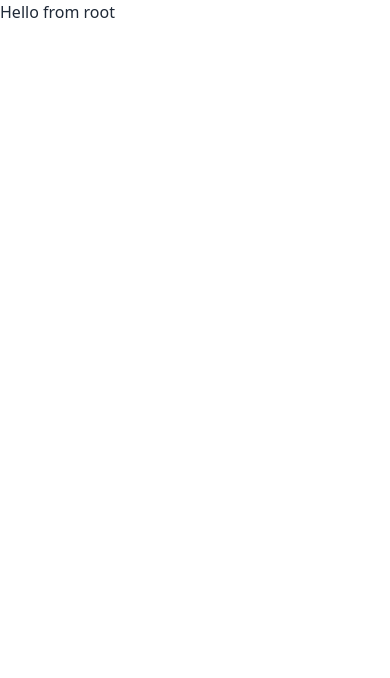
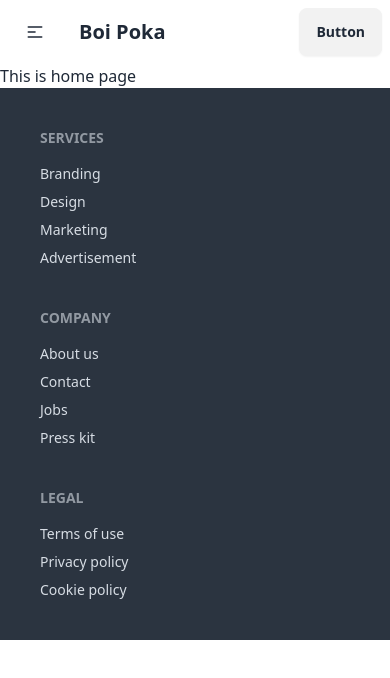
Before and after one commit to Hasan1971f/boi-poka-vibe, a React (Vite) app: page / in a window 390 px wide. Shown: the top 678 px of the page. Built offline with nearby package versions, Linux system fonts and the light colour scheme.

Commit message:
added a responsive navbar

```diff
--- /dev/null
+++ b/src/Components/Dashboard/Dashboard.jsx
@@ -0,0 +1,11 @@
+import React from 'react';
+
+const Dashboard = () => {
+    return (
+        <div>
+            <h2 className="text-5xl">Disum disum dasboard</h2>
+        </div>
+    );
+};
+
+export default Dashboard;
--- /dev/null
+++ b/src/Components/ErrorPage/Errorpage.jsx
@@ -0,0 +1,12 @@
+import React from 'react';
+
+const Errorpage = () => {
+    return (
+        <div>
+            <h2 className="text-5xl">page not found</h2>
+            <p>Status: 404</p>
+        </div>
+    );
+};
+
+export default Errorpage;
--- /dev/null
+++ b/src/Components/Footer/Footer.jsx
@@ -0,0 +1,30 @@
+import React from 'react';
+
+const Footer = () => {
+    return (
+        <footer className="footer bg-neutral text-neutral-content p-10">
+            <nav>
+                <h6 className="footer-title">Services</h6>
+                <a className="link link-hover">Branding</a>
+                <a className="link link-hover">Design</a>
+                <a className="link link-hover">Marketing</a>
+                <a className="link link-hover">Advertisement</a>
+            </nav>
+            <nav>
+                <h6 className="footer-title">Company</h6>
+                <a className="link link-hover">About us</a>
+                <a className="link link-hover">Contact</a>
+                <a className="link link-hover">Jobs</a>
+                <a className="link link-hover">Press kit</a>
+            </nav>
+            <nav>
+                <h6 className="footer-title">Legal</h6>
+                <a className="link link-hover">Terms of use</a>
+                <a className="link link-hover">Privacy policy</a>
+                <a className="link link-hover">Cookie policy</a>
+            </nav>
+        </footer>
+    );
+};
+
+export default Footer;
--- /dev/null
+++ b/src/Components/Home/Home.jsx
@@ -0,0 +1,11 @@
+import React from 'react';
+
+const Home = () => {
+    return (
+        <div>
+            <h2>This is home page</h2>
+        </div>
+    );
+};
+
+export default Home;
--- /dev/null
+++ b/src/Components/NavBar/NavBar.jsx
@@ -0,0 +1,48 @@
+import React from 'react';
+
+const NavBar = () => {
+
+    const links = <>
+     <li><a>Home</a></li>
+     <li><a>Item 3</a></li>
+
+    </>
+    return (
+        <div className="navbar bg-base-100">
+            <div className="navbar-start">
+                <div className="dropdown">
+                    <div tabIndex={0} role="button" className="btn btn-ghost lg:hidden">
+                        <svg
+                            xmlns="http://www.w3.org/2000/svg"
+                            className="h-5 w-5"
+                            fill="none"
+                            viewBox="0 0 24 24"
+                            stroke="currentColor">
+                            <path
+                                strokeLinecap="round"
+                                strokeLinejoin="round"
+                                strokeWidth="2"
+                                d="M4 6h16M4 12h8m-8 6h16" />
+                        </svg>
+                    </div>
+                    <ul
+                        tabIndex={0}
+                        className="menu menu-sm dropdown-content bg-base-100 rounded-box z-[1] mt-3 w-52 p-2 shadow">
+                        {links}
+                    </ul>
+                </div>
+                <a className="btn btn-ghost text-xl">Boi Poka</a>
+            </div>
+            <div className="navbar-center hidden lg:flex">
+                <ul className="menu menu-horizontal px-1">
+                   {links}
+                </ul>
+            </div>
+            <div className="navbar-end">
+                <a className="btn">Button</a>
+            </div>
+        </div>
+    );
+};
+
+export default NavBar;
--- a/src/Components/Root/Root.jsx
+++ b/src/Components/Root/Root.jsx
@@ -1,8 +1,13 @@
+import { Outlet } from "react-router-dom";
+import Footer from "../Footer/Footer";
+import NavBar from "../NavBar/NavBar";
 
 const Root = () => {
     return (
         <div>
-            <h3>Hello from root</h3>
+          <NavBar></NavBar>
+          <Outlet></Outlet>
+          <Footer></Footer>
         </div>
     );
 };
--- a/src/main.jsx
+++ b/src/main.jsx
@@ -9,11 +9,25 @@
   RouterProvider,
 } from "react-router-dom";
 import Root from './Components/Root/Root';
+import Errorpage from './Components/ErrorPage/Errorpage';
+import Home from './Components/Home/Home';
+import Dashboard from './Components/Dashboard/Dashboard';
 
 const router = createBrowserRouter([
   {
     path: "/",
-    element: <Root></Root>
+    element: <Root></Root>,
+    errorElement: <Errorpage></Errorpage>,
+    children: [
+      {
+        path: '/',
+        element: <Home></Home>
+      },
+      {
+        path: 'dashboard',
+        element: <Dashboard></Dashboard>
+      }
+    ]
   },
 ]);
 
```
